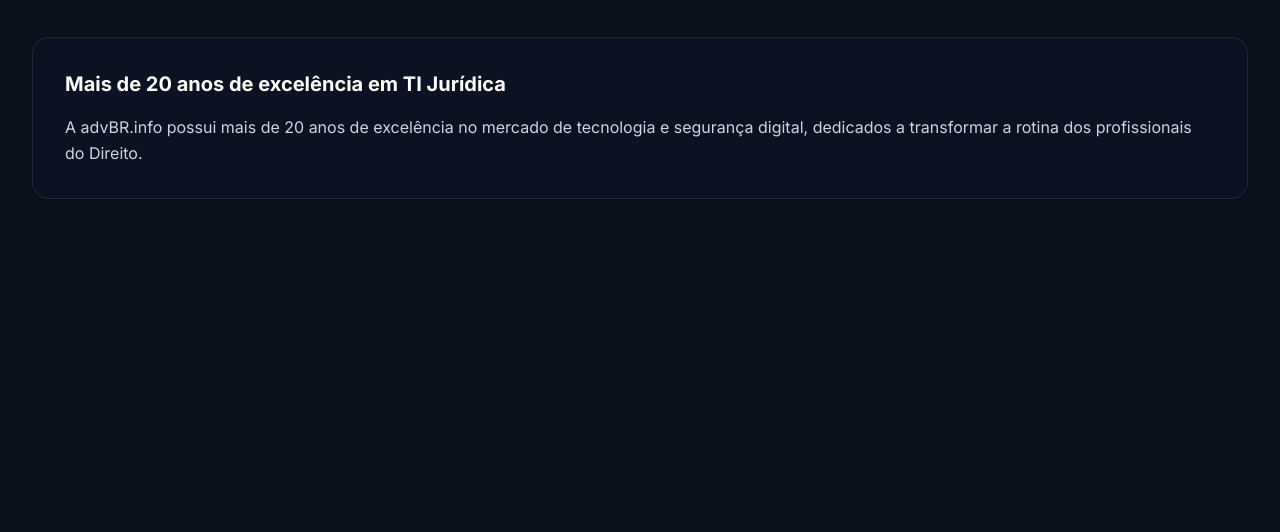
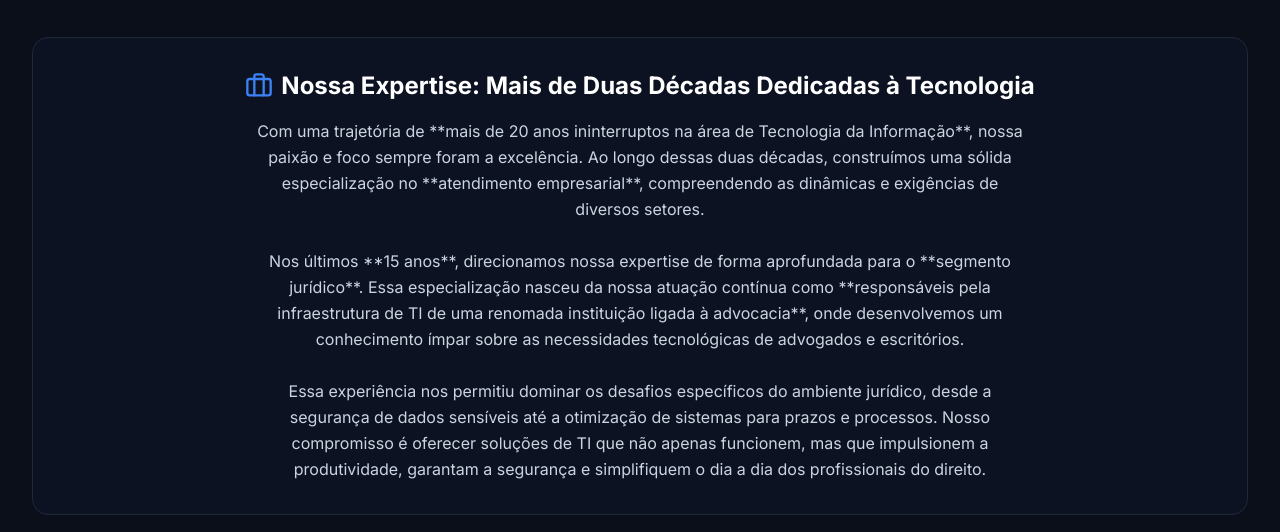
Before and after one commit to atiliojr84-cell/advbr-painel, a Next.js app: page / in a window 1280 px wide. Shown: the part 2600-3132 px from the top of the page. Before the commit the page ends 2831 px from the top, so only its background shows below. Built offline with nearby package versions, Linux system fonts and the light colour scheme; no server answers; the database is empty.

Commit message:
Update page.tsx

```diff
--- a/app/page.tsx
+++ b/app/page.tsx
@@ -9,7 +9,7 @@
 import { kv } from "@vercel/kv";
 
 import nextDynamic from "next/dynamic";
-import { Loader2 } from "lucide-react";
+import { Loader2, Briefcase } from "lucide-react"; // Importado Briefcase
 
 export const dynamic = "force-dynamic";
 export const revalidate = 0;
@@ -64,14 +64,18 @@
           <ProductCarousel />
         </section>
 
+        {/* Seção "Nossa Expertise" - Antigo "Mais de 20 anos de excelência em TI Jurídica" */}
         <section className="bg-slate-900/50 border border-slate-800 p-8 rounded-2xl text-slate-300">
-          <h2 className="text-xl font-bold text-white mb-4">
-            Mais de 20 anos de excelência em TI Jurídica
+          <h2 className="text-2xl font-bold text-white mb-4 text-center flex items-center justify-center gap-2">
+            <Briefcase className="w-7 h-7 text-blue-500" /> {/* Ícone de maleta */}
+            Nossa Expertise: Mais de Duas Décadas Dedicadas à Tecnologia
           </h2>
-          <p className="leading-relaxed">
-            A advBR.info possui mais de 20 anos de excelência no mercado de
-            tecnologia e segurança digital, dedicados a transformar a rotina
-            dos profissionais do Direito.
+          <p className="leading-relaxed text-center max-w-3xl mx-auto">
+            Com uma trajetória de **mais de 20 anos ininterruptos na área de Tecnologia da Informação**, nossa paixão e foco sempre foram a excelência. Ao longo dessas duas décadas, construímos uma sólida especialização no **atendimento empresarial**, compreendendo as dinâmicas e exigências de diversos setores.
+            <br /><br />
+            Nos últimos **15 anos**, direcionamos nossa expertise de forma aprofundada para o **segmento jurídico**. Essa especialização nasceu da nossa atuação contínua como **responsáveis pela infraestrutura de TI de uma renomada instituição ligada à advocacia**, onde desenvolvemos um conhecimento ímpar sobre as necessidades tecnológicas de advogados e escritórios.
+            <br /><br />
+            Essa experiência nos permitiu dominar os desafios específicos do ambiente jurídico, desde a segurança de dados sensíveis até a otimização de sistemas para prazos e processos. Nosso compromisso é oferecer soluções de TI que não apenas funcionem, mas que impulsionem a produtividade, garantam a segurança e simplifiquem o dia a dia dos profissionais do direito.
           </p>
         </section>
       </main>
```
